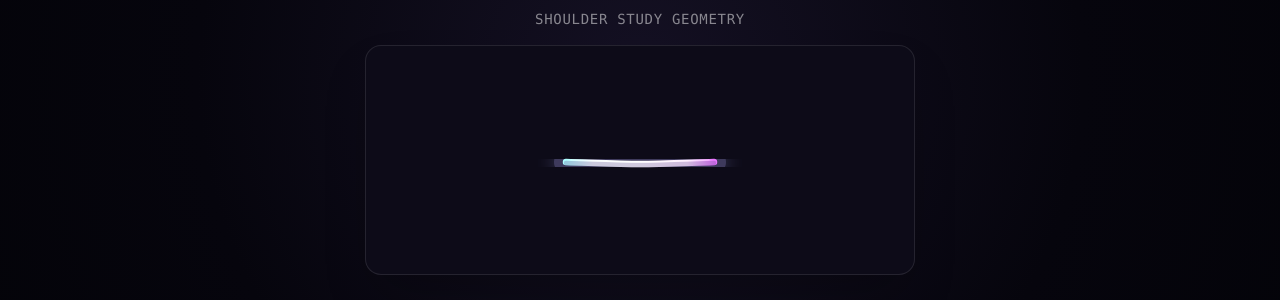
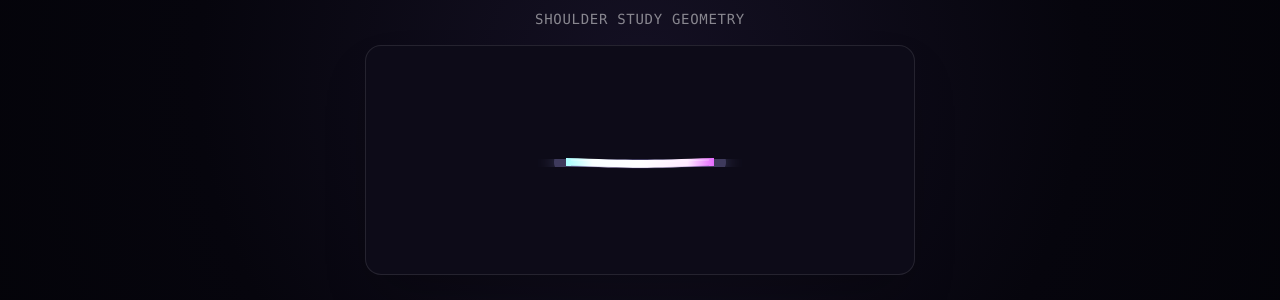
Before and after one commit to RishulGupta/stickmanui, a React (Vite) app: page / in a window 1280 px wide. Both pictures are taken after a click on the button "Shoulder Study". Shown: the part 258-558 px from the top of the page. Built offline with nearby package versions, Linux system fonts and the light colour scheme.

Commit message:
Apply New Stage 4: 8px filled 3D glass cylinder body geometry

```diff
--- a/src/components/ShoulderStudy.tsx
+++ b/src/components/ShoulderStudy.tsx
@@ -65,48 +65,21 @@ export default function ShoulderStudy() {
         filter="url(#shoulderGlow)"
       />
 
-      {/* Main Tube */}
+      {/* Glass Body */}
       <path
         d="
-          M176 92
-          C208 93 232 94 250 94
-          C268 94 292 93 324 92
+          M176 88
+          C208 89 232 90 250 90
+          C268 90 292 89 324 88
+          L324 96
+          C292 97 268 98 250 98
+          C232 98 208 97 176 96
+          Z
         "
-        fill="none"
-        stroke="url(#shoulderGradient)"
-        strokeWidth="6.5"
-        strokeLinecap="round"
+        fill="url(#shoulderGradient)"
       />
 
-      {/* Glass Volume */}
-      <path
-        d="
-          M176 92
-          C208 93 232 94 250 94
-          C268 94 292 93 324 92
-        "
-        fill="none"
-        stroke="#FFFFFF"
-        strokeWidth="5.5"
-        strokeLinecap="round"
-        opacity=".10"
-      />
-
-      {/* Lower Shadow */}
-      <path
-        d="
-          M176 93
-          C208 94 232 95 250 95
-          C268 95 292 94 324 93
-        "
-        fill="none"
-        stroke="#533F87"
-        strokeWidth="4.5"
-        strokeLinecap="round"
-        opacity=".28"
-      />
-
-      {/* Top Glass Reflection */}
+      {/* Top Glass Highlight */}
       <path
         d="
           M181 90
@@ -115,9 +88,21 @@ export default function ShoulderStudy() {
         "
         fill="none"
         stroke="#FFFFFF"
-        strokeWidth="1.6"
-        strokeLinecap="round"
-        opacity=".30"
+        strokeWidth="1"
+        opacity=".35"
+      />
+
+      {/* Lower Shadow */}
+      <path
+        d="
+          M181 96
+          C209 97 232 98 250 98
+          C268 98 291 97 319 96
+        "
+        fill="none"
+        stroke="#5D468F"
+        strokeWidth="1"
+        opacity=".35"
       />
     </svg>
   );
```
